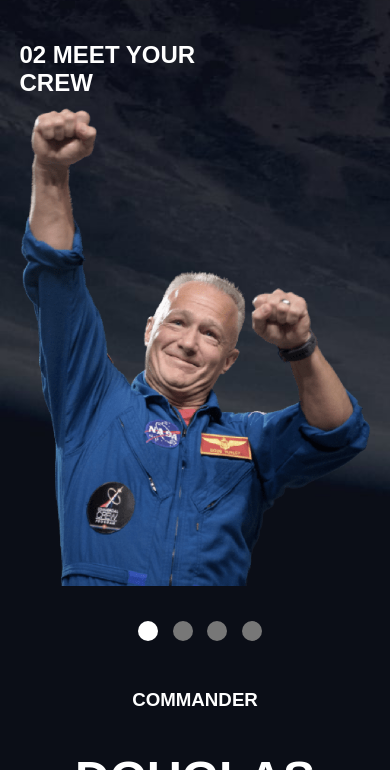
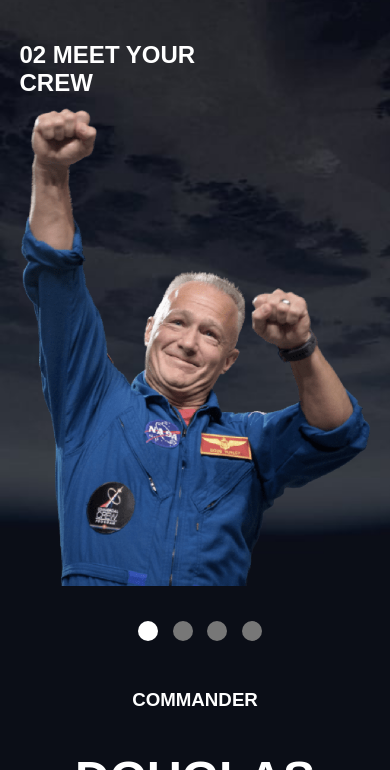
Before and after one commit to Jaso589/space-turism, a plain HTML site: page starter-code/src/templates/crew.html in a window 390 px wide. Shown: the part 74-844 px from the top of the page. Drawn offline with Linux system fonts and the light colour scheme; a web font is replaced by a local one.

Commit message:
imgs urls

```diff
--- a/starter-code/src/css/cre.css
+++ b/starter-code/src/css/cre.css
@@ -1,5 +1,5 @@
 .hero{
-    background-image: url(/starter-code/assets/crew/background-crew-desktop.jpg);
+    background-image: url(../../assets/crew/background-crew-desktop.jpg);
 }
 section{
     display: grid;
@@ -79,6 +79,9 @@ section .links{
     }
 }
 @media (max-width:500px){
+    .hero{
+        background-image: url(../../assets/crew/background-crew-mobile.jpg);
+    }
     section{
         height: auto;
         margin: 0 10px;
--- a/starter-code/src/css/destino.css
+++ b/starter-code/src/css/destino.css
@@ -1,5 +1,5 @@
 .hero{
-    background-image: url(/starter-code/assets/destination/background-destination-desktop.jpg);
+    background-image: url(../../assets/destination/background-destination-desktop.jpg);
 }
 main{
     display:grid;
@@ -78,6 +78,9 @@ main .link-destination .data p:nth-child(2){
     }
 }
 @media (max-width:500px){
+    .hero{
+        background-image: url(../../assets/destination/background-destination-mobile.jpg);
+    }
     main{
         margin: 0 10px;
     }
--- a/starter-code/src/css/tecnology.css
+++ b/starter-code/src/css/tecnology.css
@@ -101,6 +101,10 @@ section .text-block .links button:hover{
 }
 
 @media(max-width:500px){
+    .hero{
+        background-image: url(../../assets/technology/background-technology-mobile.jpg);
+    }
+
     section{
         margin: 0;
     }
```
